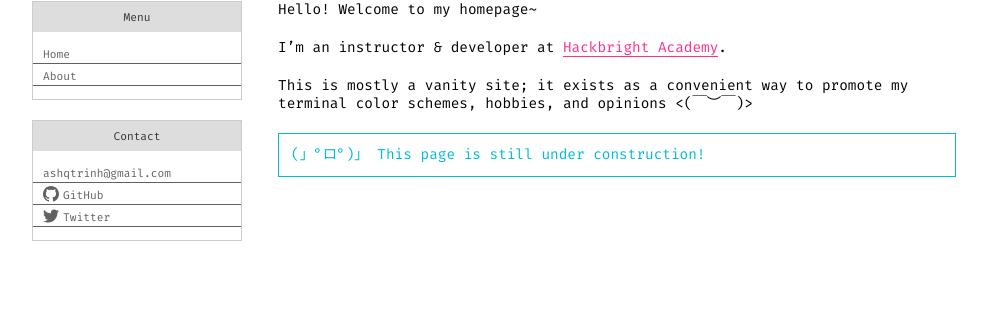
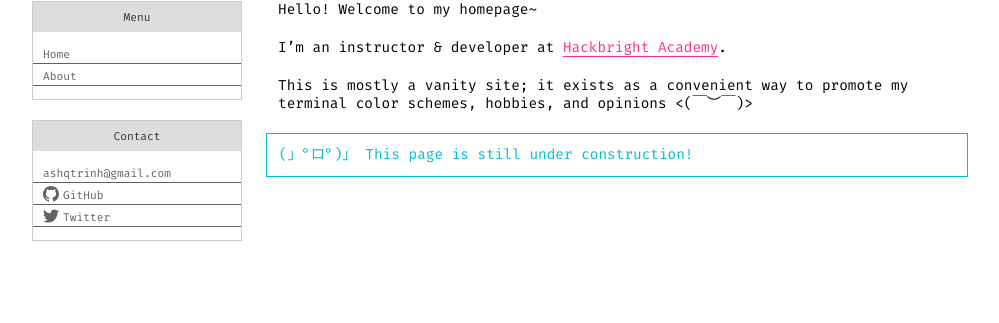
Before and after one commit to atrnh/atrnh.github.io, a Jekyll site: the page built from index.md, in a window 1280 px wide. Shown: the part 139-462 px from the top of the page, without its empty margins (140-1139 px from the left). Built offline with Jekyll 4.4.1, drawn with Linux system fonts in a browser that asks for light colours.

Commit message:
More flexible "under construction" box

```diff
--- /dev/null
+++ b/_includes/under-construction.html
@@ -0,0 +1,3 @@
+<div class="alert alert-info">
+  (」°ロ°)」 This page is still under construction!
+</div>
--- a/_layouts/default.html
+++ b/_layouts/default.html
@@ -13,6 +13,9 @@
       <main class="cell -9of12" aria-label="Content">
         <div class="wrapper">
           {{ content }}
+          {%- if page.under_construction -%}
+            {%- include under-construction.html -%}
+          {%- endif -%}
         </div>
       </main>
 
--- a/_layouts/home.html
+++ b/_layouts/home.html
@@ -8,12 +8,6 @@ layout: default
   {%- endif -%}
 
   {{ content }}
-
-  {%- if page.under_construction -%}
-    <div class="alert alert-info">
-      (」°ロ°)」 This page is still under construction!
-    </div>
-  {%- endif -%}
 
   {%- if site.posts.size > 0 -%}
     <h2 class="post-list-heading">{{ page.list_title | default: "Posts" }}</h2>
```
